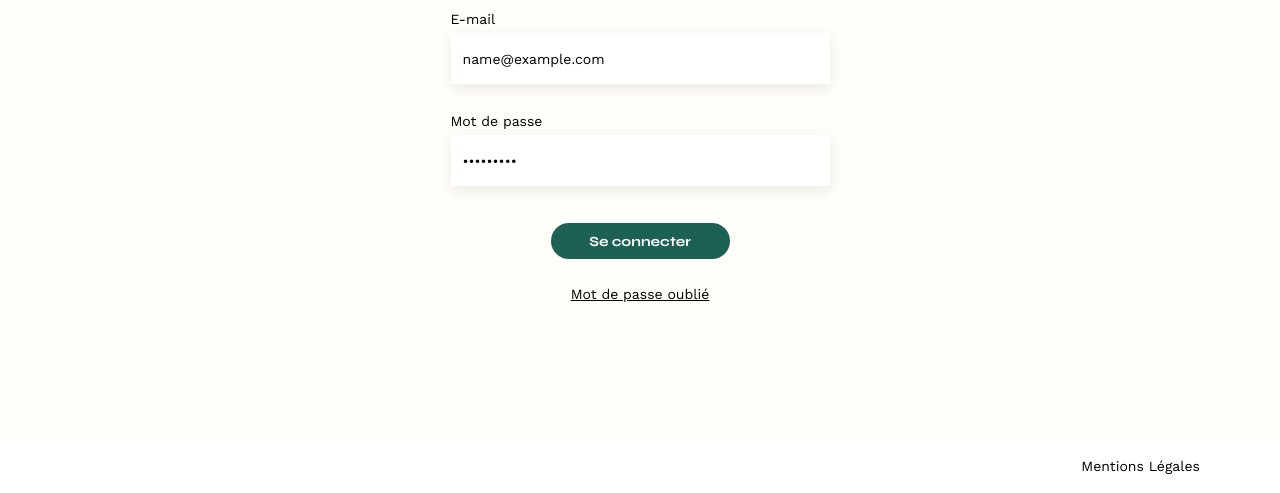
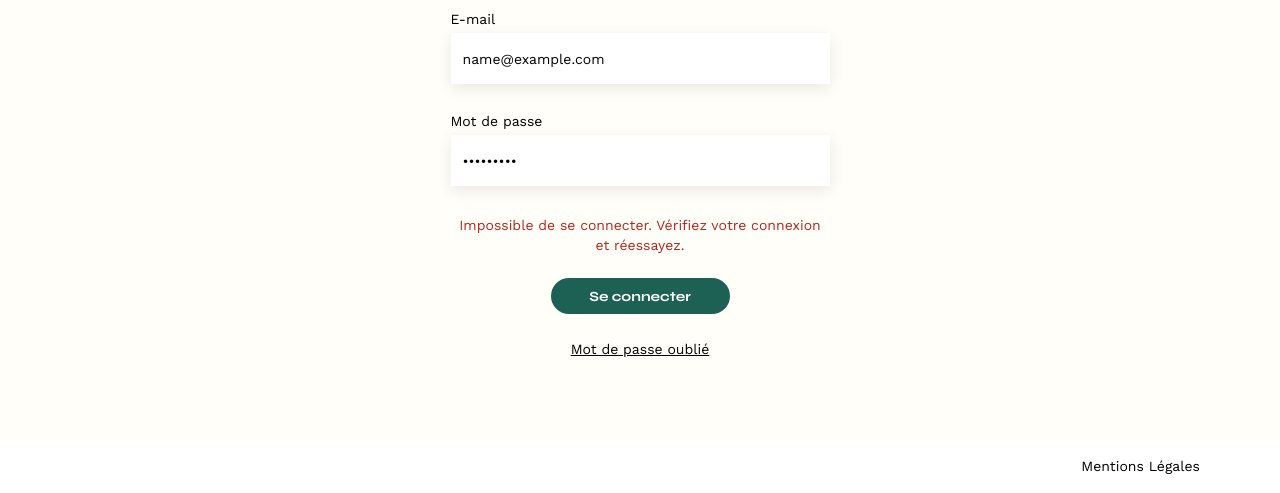
Before and after one commit to ThomasChvl/Sophie-Bluel, a plain HTML site: page FrontEnd/login.html in a window 1280 px wide. Both pictures are taken after typing "name@example.com", "Sample123" into the empty fields and a click on the button "Se connecter". Shown: the part 307-800 px from the top of the page. Drawn offline with nearby package versions, Linux system fonts and the light colour scheme; no server answers.

Commit message:
etape 2.2
Le formulaire de connexion communique maintenant avec le backend. Quand l’utilisateur clique sur « Se connecter », son e-mail et son mot de passe sont envoyés à l’API avec une requête POST. Si les identifiants sont corrects, il est redirigé vers la page d’accueil.

Le token renvoyé par le serveur est conservé dans sessionStorage pour pouvoir être réutilisé lors des prochaines actions d’administration, comme l’ajout ou la suppression de projets. Seul ce token est enregistré : le mot de passe n’est pas stocké dans le navigateur par le script.

Un message s’affiche sous les champs si l’e-mail ou le mot de passe est incorrect. D’autres messages permettent de comprendre qu’une connexion n’a pas abouti lorsque le serveur est indisponible ou que sa réponse ne contient pas de token exploitable. La zone d’erreur est également annoncée aux lecteurs d’écran.

Pendant la requête, le bouton affiche « Connexion en cours… » et reste désactivé pour éviter les doubles envois. L’attente est limitée à dix secondes afin de ne pas laisser le formulaire bloqué si le serveur ne répond pas. En cas d’échec, l’utilisateur peut réessayer.

Vérifications dans le navigateur : mauvais mot de passe, compte inconnu et connexion réussie avec le compte de test, suivie du retour à l’accueil. Des tests par simulation ont aussi vérifié le stockage du token, les erreurs réseau et serveur, les réponses sans token valide, le stockage bloqué, le délai d’attente et les doubles soumissions. La syntaxe du script et le diff Git ont été vérifiés.

```diff
--- a/FrontEnd/assets/login.js
+++ b/FrontEnd/assets/login.js
@@ -1,4 +1,56 @@
-// Étape 2.1 : le formulaire reste sans envoi en attendant l'authentification.
-document.querySelector("#login-form").addEventListener("submit", (event) => {
+const loginForm = document.querySelector("#login-form");
+const loginError = document.querySelector("#login-error");
+const loginButton = loginForm.querySelector("button[type='submit']");
+
+loginForm.addEventListener("submit", async (event) => {
 	event.preventDefault();
+
+	if (loginButton.disabled) return;
+
+	loginError.textContent = "";
+	loginButton.disabled = true;
+	loginButton.textContent = "Connexion en cours…";
+
+	// Limite l'attente si le serveur ne répond pas.
+	const controller = new AbortController();
+	const timeout = setTimeout(() => controller.abort(), 10000);
+
+	try {
+		const response = await fetch("http://localhost:5678/api/users/login", {
+			method: "POST",
+			headers: { "Content-Type": "application/json" },
+			body: JSON.stringify({
+				email: loginForm.elements.email.value.trim(),
+				password: loginForm.elements.password.value,
+			}),
+			signal: controller.signal,
+		});
+
+		if (response.status === 401 || response.status === 404) {
+			loginError.textContent = "E-mail ou mot de passe incorrect.";
+			return;
+		}
+
+		if (!response.ok) {
+			loginError.textContent = "La connexion est indisponible pour le moment. Veuillez réessayer plus tard.";
+			return;
+		}
+
+		const data = await response.json();
+
+		if (typeof data.token !== "string" || data.token.trim() === "") {
+			loginError.textContent = "La connexion n’a pas pu être confirmée. Veuillez réessayer.";
+			return;
+		}
+
+		// Conserve uniquement le token dans cet onglet pour les futures actions autorisées.
+		sessionStorage.setItem("token", data.token);
+		window.location.assign("./index.html");
+	} catch (error) {
+		loginError.textContent = "Impossible de se connecter. Vérifiez votre connexion et réessayez.";
+	} finally {
+		clearTimeout(timeout);
+		loginButton.disabled = false;
+		loginButton.textContent = "Se connecter";
+	}
 });
--- a/FrontEnd/assets/style.css
+++ b/FrontEnd/assets/style.css
@@ -326,6 +326,22 @@ footer nav ul {
 	color: inherit;
 }
 
+#login-error {
+	color: #B3261E;
+	text-align: center;
+	line-height: 1.4;
+	margin-bottom: 16px;
+}
+
+#login-error:empty {
+	display: none;
+}
+
+#login button:disabled {
+	opacity: 0.65;
+	cursor: wait;
+}
+
 .login-page a:focus-visible,
 #login input:focus-visible,
 #login button:focus-visible {
--- a/FrontEnd/login.html
+++ b/FrontEnd/login.html
@@ -31,6 +31,7 @@
 				<input type="email" id="email" name="email" autocomplete="username" required>
 				<label for="password">Mot de passe</label>
 				<input type="password" id="password" name="password" autocomplete="current-password" required>
+				<p id="login-error" role="alert"></p>
 				<button type="submit">Se connecter</button>
 			</form>
 			<a class="forgot-password" role="link" aria-disabled="true">Mot de passe oublié</a>
```
